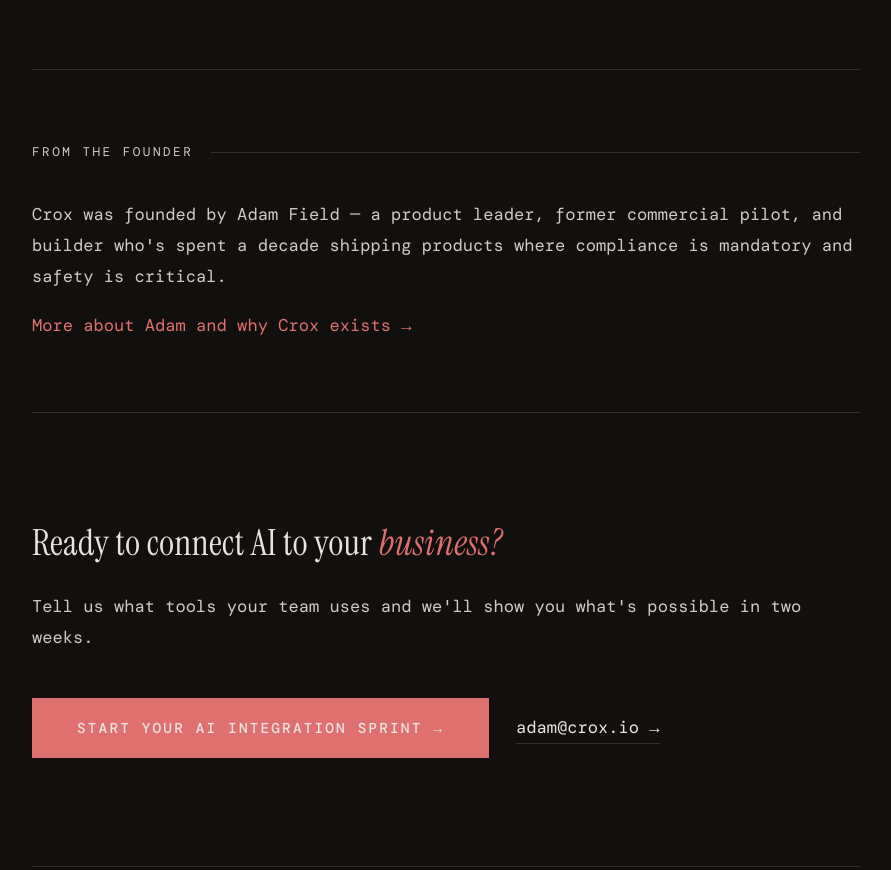
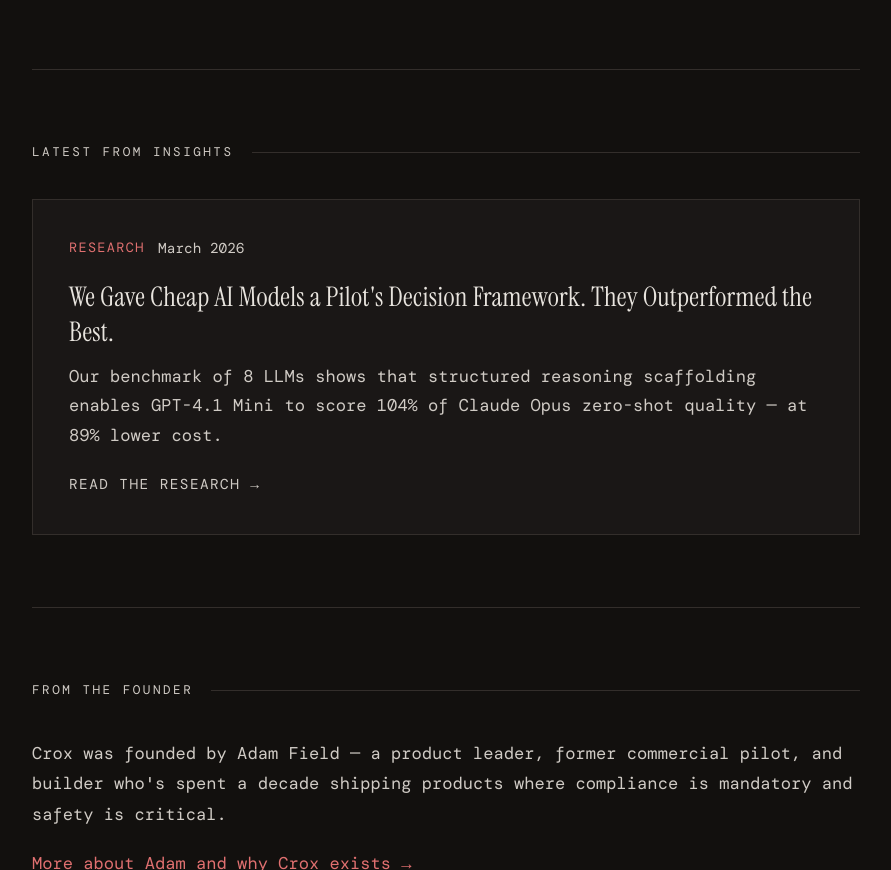
Before and after one commit to afieldofdreams/crox, an Astro site in the folder client/: page / in a window 1280 px wide. Shown: the part 3710-4580 px from the top of the page, without its empty margins (194-1085 px from the left). Built offline with nearby package versions, Linux system fonts and the light colour scheme; Astro itself is replaced by a stand-in of ours; a web font is replaced by a local one.

Commit message:
new post

```diff
--- a/client/src/pages/index.astro
+++ b/client/src/pages/index.astro
@@ -223,6 +223,30 @@
 		</div>
 	</section>
 
+	<!-- Latest from Insights -->
+	<section class="py-16 border-b border-border">
+		<div class="text-[0.7rem] tracking-[0.2em] uppercase text-fg-dim mb-8 flex items-center gap-4">
+			Latest from Insights
+			<span class="flex-1 h-px bg-border"></span>
+		</div>
+
+		<a href="/insights/dodar-structured-reasoning-benchmark" class="block bg-surface border border-border p-8 transition-colors hover:border-accent no-underline group">
+			<div class="flex items-center gap-3 mb-4">
+				<span class="text-[0.75rem] font-mono tracking-[0.1em] uppercase text-accent">Research</span>
+				<span class="text-[0.8rem] text-fg-dim">March 2026</span>
+			</div>
+			<h3 class="font-serif font-normal text-[1.5rem] text-fg mb-3 leading-[1.3] group-hover:text-accent transition-colors max-sm:text-[1.2rem]">
+				We Gave Cheap AI Models a Pilot's Decision Framework. They Outperformed the Best.
+			</h3>
+			<p class="text-[0.95rem] text-fg-dim leading-[1.7] mb-4">
+				Our benchmark of 8 LLMs shows that structured reasoning scaffolding enables GPT-4.1 Mini to score 104% of Claude Opus zero-shot quality — at 89% lower cost.
+			</p>
+			<span class="font-mono text-[0.8rem] tracking-[0.1em] uppercase text-fg-dim group-hover:text-accent transition-colors">
+				Read the research &rarr;
+			</span>
+		</a>
+	</section>
+
 	<!-- From the Founder -->
 	<section class="py-16 border-b border-border">
 		<div class="text-[0.7rem] tracking-[0.2em] uppercase text-fg-dim mb-8 flex items-center gap-4">
```
Also changed, not shown: 8 other files.
